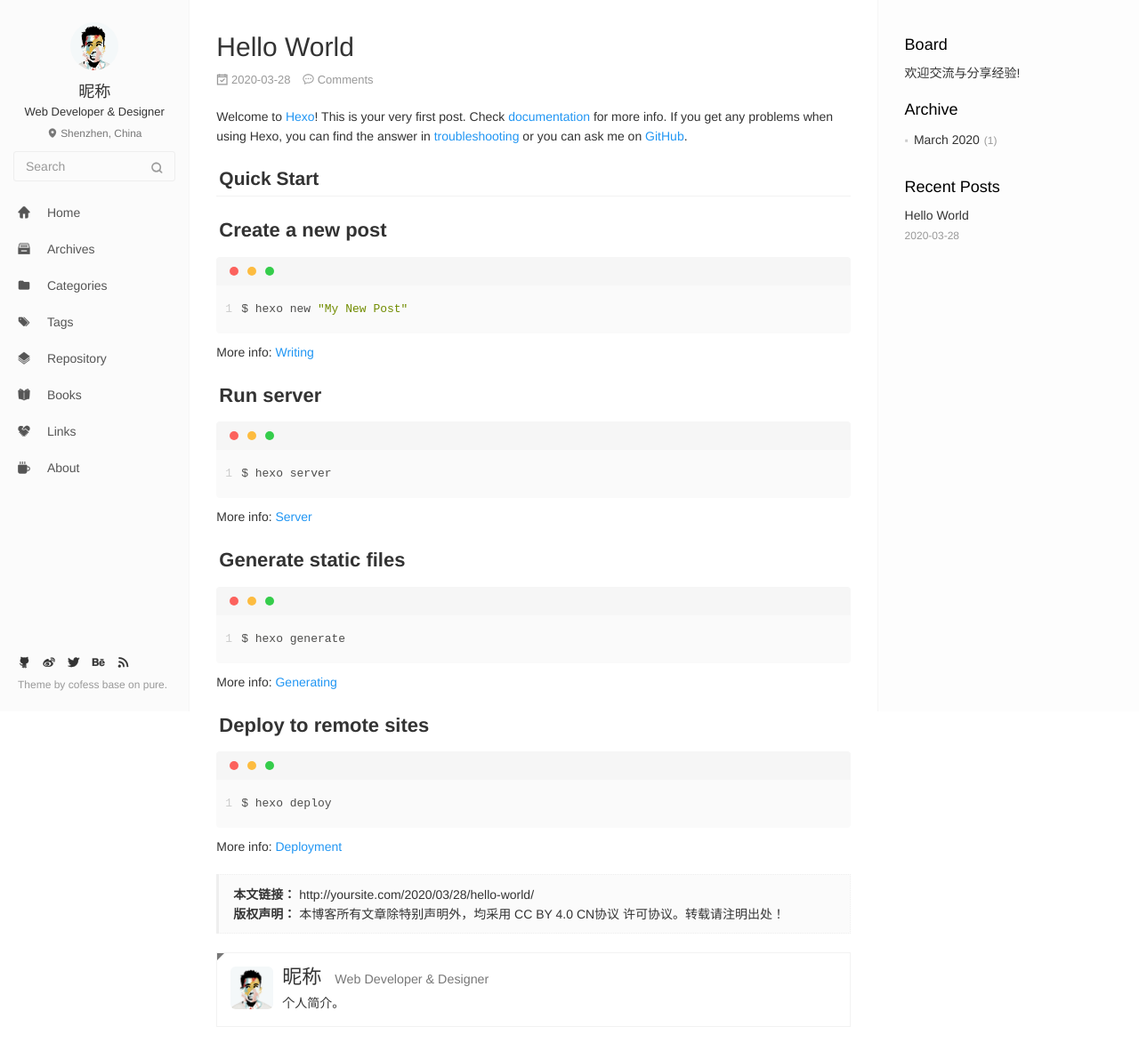
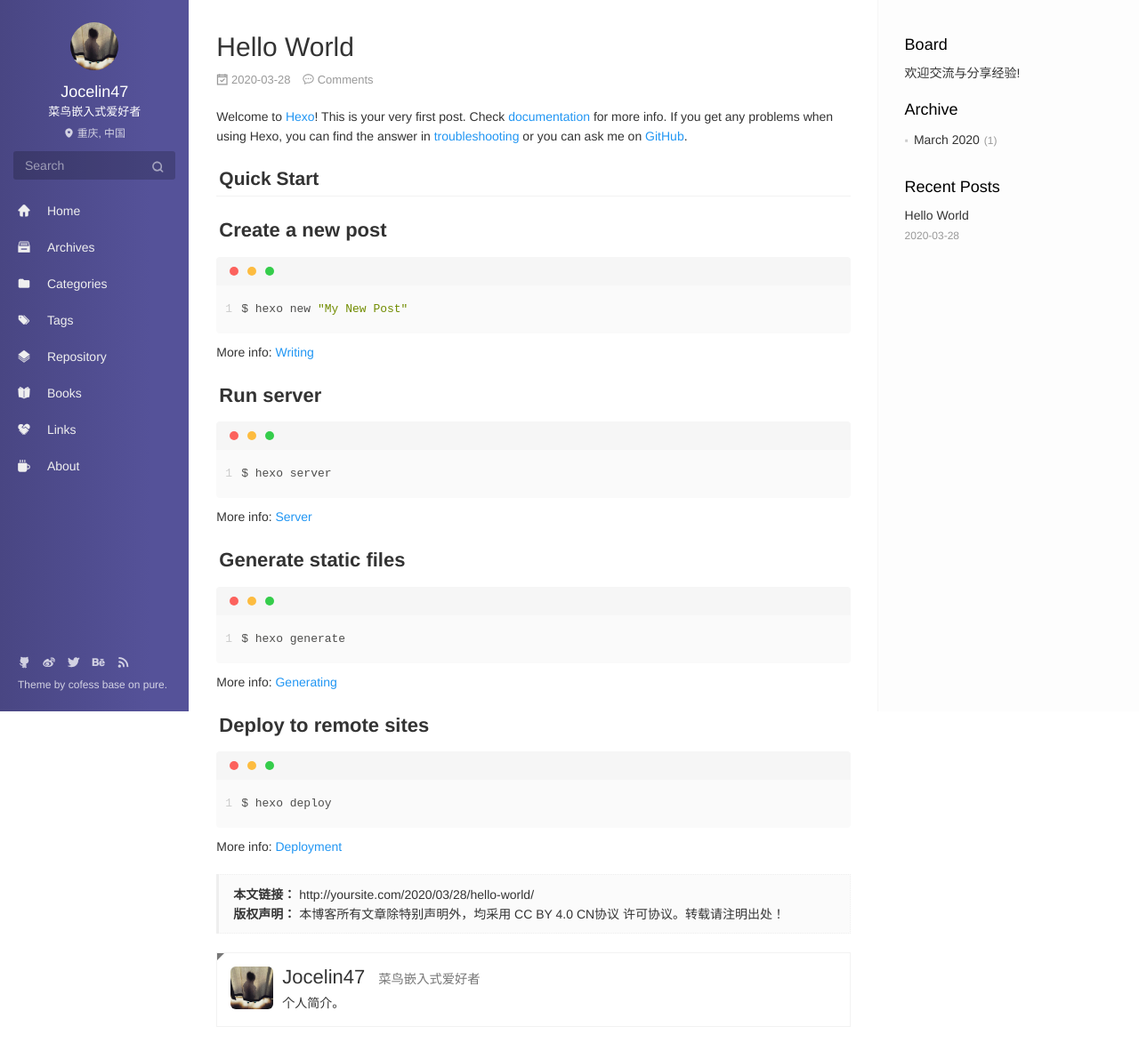
Before and after one commit to Jocelin47/JYang.github.io, a plain HTML site: page index.html in a window 1280 px wide. Shown: the whole page at 89% size. Drawn offline with nearby package versions, Linux system fonts and the light colour scheme; no server answers.

Commit message:
Site updated: 2020-03-29 14:22:24

```diff
--- a/index.html
+++ b/index.html
@@ -17,7 +17,7 @@
   <meta http-equiv="window-target" content="_top" />
 
 
-  <title>Hexo</title>
+  <title>Jocelin47的个人博客</title>
   <meta property="og:type" content="website">
 <meta property="og:title" content="Hexo">
 <meta property="og:url" content="http://yoursite.com/index.html">
@@ -43,19 +43,19 @@
 <meta name="generator" content="Hexo 4.2.0"></head>
 
 
-<body class="main-center" itemscope itemtype="http://schema.org/WebPage">
+<body class="main-center theme-purple# 主题颜色 theme-black theme-blue theme-green theme-purple" itemscope itemtype="http://schema.org/WebPage">
   <header class="header" itemscope itemtype="http://schema.org/WPHeader">
   <div class="slimContent">
     <div class="navbar-header">
 
 
       <div class="profile-block text-center">
-        <a id="avatar" href="https://github.com/cofess" target="_blank">
-          <img class="img-circle img-rotate" src="/images/avatar.jpg" width="200" height="200">
+        <a id="avatar" href="https://github.com/Jocelin47" target="_blank">
+          <img class="img-circle img-rotate" src="/images/touxiang.jpg" width="200" height="200">
         </a>
-        <h2 id="name" class="hidden-xs hidden-sm">昵称</h2>
-        <h3 id="title" class="hidden-xs hidden-sm hidden-md">Web Developer &amp; Designer</h3>
-        <small id="location" class="text-muted hidden-xs hidden-sm"><i class="icon icon-map-marker"></i> Shenzhen, China</small>
+        <h2 id="name" class="hidden-xs hidden-sm">Jocelin47</h2>
+        <h3 id="title" class="hidden-xs hidden-sm hidden-md">菜鸟嵌入式爱好者</h3>
+        <small id="location" class="text-muted hidden-xs hidden-sm"><i class="icon icon-map-marker"></i> 重庆, 中国</small>
       </div>
 
       <div class="search" id="search-form-wrap">
@@ -178,11 +178,11 @@
 
     <ul class="social-links">
 
-        <li><a href="https://github.com/cofess" target="_blank" title="Github" data-toggle=tooltip data-placement=top><i class="icon icon-github"></i></a></li>
+        <li><a href="https://github.com/Jocelin47" target="_blank" title="Github" data-toggle=tooltip data-placement=top><i class="icon icon-github"></i></a></li>
 
-        <li><a href="http://weibo.com/cofess" target="_blank" title="Weibo" data-toggle=tooltip data-placement=top><i class="icon icon-weibo"></i></a></li>
+        <li><a href="https://weibo.com/p/1005055744456219/home?from=page_100505&mod=TAB&is_all=1#place" target="_blank" title="Weibo" data-toggle=tooltip data-placement=top><i class="icon icon-weibo"></i></a></li>
 
-        <li><a href="https://twitter.com/iwebued" target="_blank" title="Twitter" data-toggle=tooltip data-placement=top><i class="icon icon-twitter"></i></a></li>
+        <li><a href="/null" target="_blank" title="Twitter" data-toggle=tooltip data-placement=top><i class="icon icon-twitter"></i></a></li>
 
         <li><a href="https://www.behance.net/cofess" target="_blank" title="Behance" data-toggle=tooltip data-placement=top><i class="icon icon-behance"></i></a></li>
 
@@ -329,12 +329,12 @@
   <div class="panel-body">
     <figure class="media">
       <div class="media-left">
-        <a href="https://github.com/cofess" target="_blank" class="img-burn thumb-sm visible-lg">
-          <img src="/images/avatar.jpg" class="img-rounded w-full" alt="">
+        <a href="https://github.com/Jocelin47" target="_blank" class="img-burn thumb-sm visible-lg">
+          <img src="/images/touxiang.jpg" class="img-rounded w-full" alt="">
         </a>
       </div>
       <div class="media-body">
-        <h3 class="media-heading"><a href="https://github.com/cofess" target="_blank"><span class="text-dark">昵称</span><small class="ml-1x">Web Developer &amp; Designer</small></a></h3>
+        <h3 class="media-heading"><a href="https://github.com/Jocelin47" target="_blank"><span class="text-dark">Jocelin47</span><small class="ml-1x">菜鸟嵌入式爱好者</small></a></h3>
         <div>个人简介。</div>
       </div>
     </figure>
@@ -357,11 +357,11 @@
 
     <ul class="social-links">
 
-        <li><a href="https://github.com/cofess" target="_blank" title="Github" data-toggle=tooltip data-placement=top><i class="icon icon-github"></i></a></li>
+        <li><a href="https://github.com/Jocelin47" target="_blank" title="Github" data-toggle=tooltip data-placement=top><i class="icon icon-github"></i></a></li>
 
-        <li><a href="http://weibo.com/cofess" target="_blank" title="Weibo" data-toggle=tooltip data-placement=top><i class="icon icon-weibo"></i></a></li>
+        <li><a href="https://weibo.com/p/1005055744456219/home?from=page_100505&mod=TAB&is_all=1#place" target="_blank" title="Weibo" data-toggle=tooltip data-placement=top><i class="icon icon-weibo"></i></a></li>
 
-        <li><a href="https://twitter.com/iwebued" target="_blank" title="Twitter" data-toggle=tooltip data-placement=top><i class="icon icon-twitter"></i></a></li>
+        <li><a href="/null" target="_blank" title="Twitter" data-toggle=tooltip data-placement=top><i class="icon icon-twitter"></i></a></li>
 
         <li><a href="https://www.behance.net/cofess" target="_blank" title="Behance" data-toggle=tooltip data-placement=top><i class="icon icon-behance"></i></a></li>
 
```
Also changed, not shown: 2020/03/28/hello-world/index.html (+16 -16 lines), archives/2020/03/index.html (+13 -13 lines), archives/2020/index.html (+13 -13 lines), archives/index.html (+13 -13 lines), images/donate/alipayimg.png, images/donate/wechatpayimg.png, images/touxiang.jpg (added).
